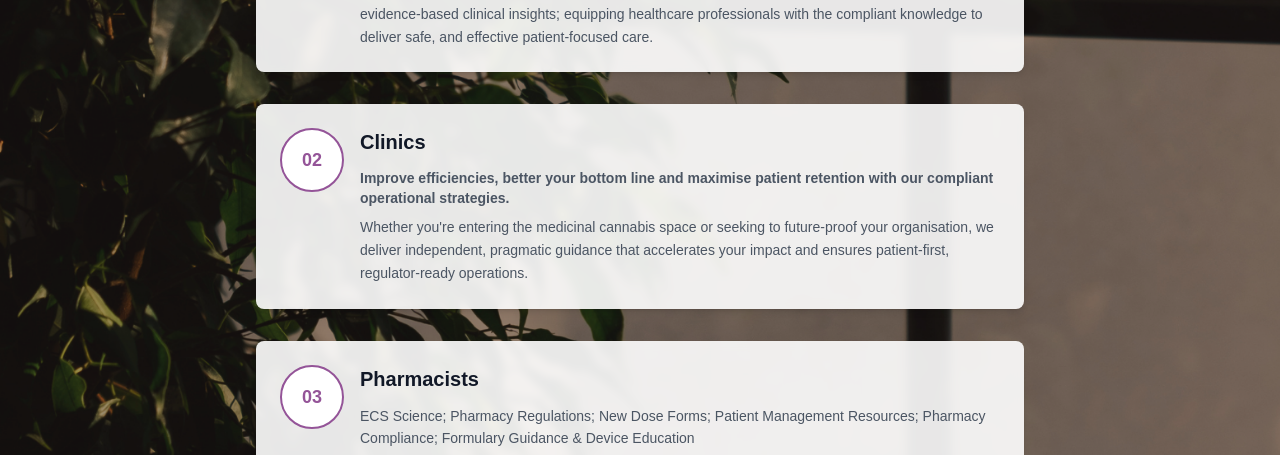
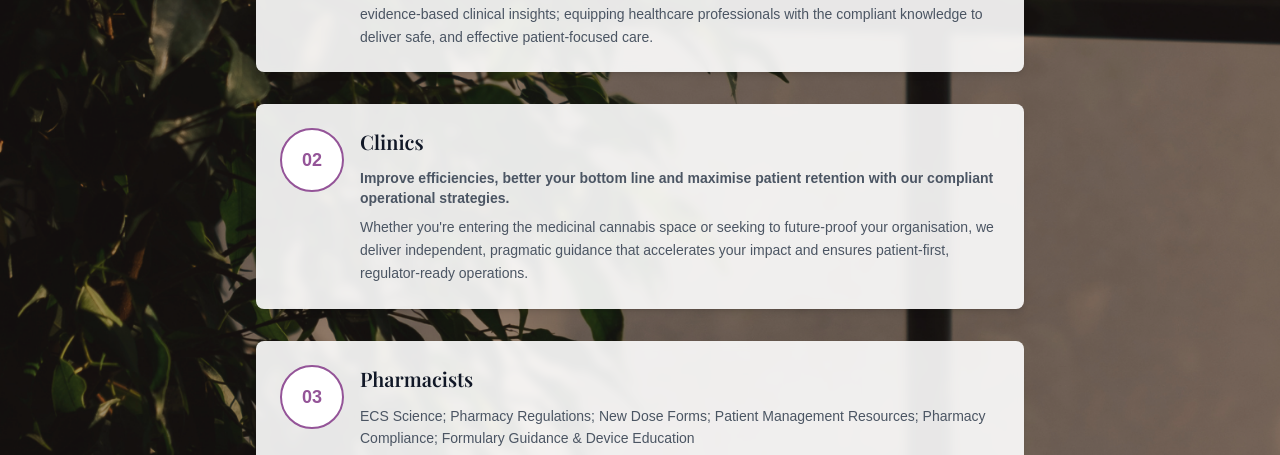
Before and after one commit to doylem/nativa-site, a Next.js app: page / in a window 1280 px wide. Shown: the part 2100-2555 px from the top of the page. Built offline with nearby package versions, Linux system fonts and the light colour scheme; a web font is replaced by a local one.

Commit message:
Updated page.tsx

```diff
--- a/app/page.tsx
+++ b/app/page.tsx
@@ -141,7 +141,7 @@
                     </div>
                   </div>
                   <div>
-                    <h3 className="text-xl font-semibold mb-3 text-gray-900">
+                    <h3 className="text-xl font-semibold font-playfair mb-3 text-gray-900">
                       Clinics
                     </h3>
                     <p className="text-gray-600 mb-2 font-semibold text-sm">
@@ -161,7 +161,7 @@
                     </div>
                   </div>
                   <div>
-                    <h3 className="text-xl font-semibold mb-3 text-gray-900">
+                    <h3 className="text-xl font-semibold font-playfair mb-3 text-gray-900">
                       Pharmacists
                     </h3>
                     <p className="text-gray-600 text-sm leading-relaxed">
```
